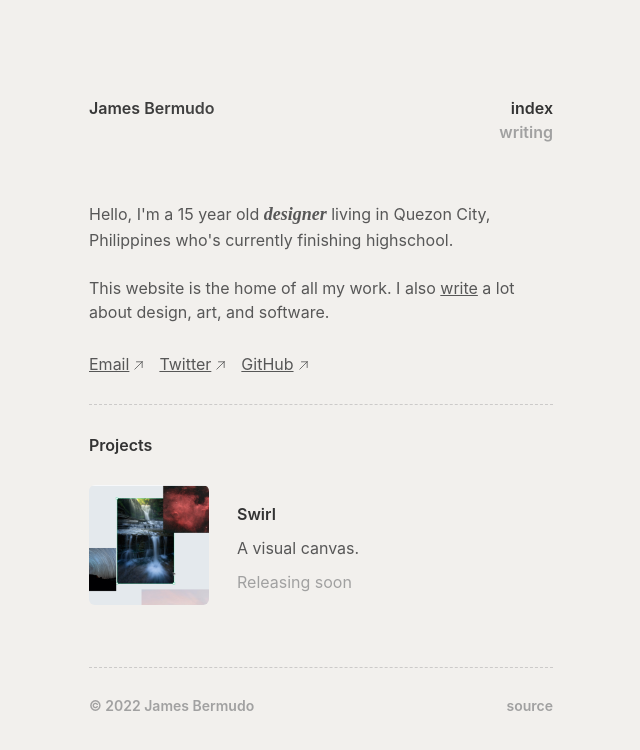
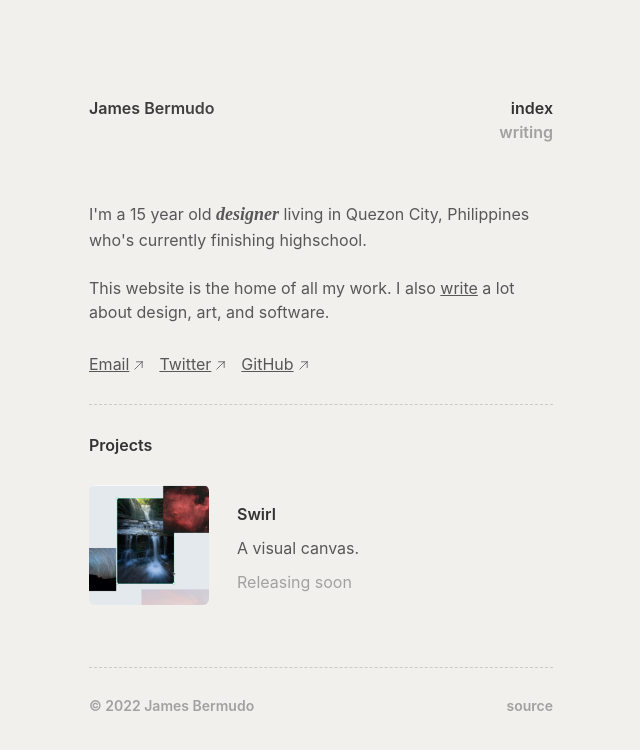
Before and after one commit to jcebermudo/jamesbermudo.com, a Next.js app: page / in a window 1280 px wide. Shown: the top 750 px of the page, without its empty margins (319-959 px from the left). Built offline with nearby package versions, Linux system fonts and the light colour scheme.

Commit message:
edited the bio

```diff
--- a/pages/index.jsx
+++ b/pages/index.jsx
@@ -41,7 +41,7 @@ export default function Home() {
         <link rel="icon" type="image/x-icon" href="/favicon.ico"></link>
       </Head>
       <p className="text-[#575757] text-base mt-14">
-        Hello, I&apos;m a 15 year old{" "}
+        I&apos;m a 15 year old{" "}
         <span className="font-['Newsreader'] font-semibold italic text-lg">
           designer
         </span>{" "}
```
